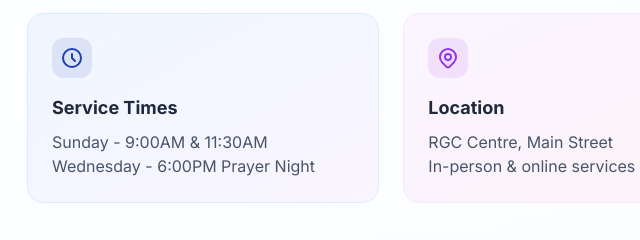
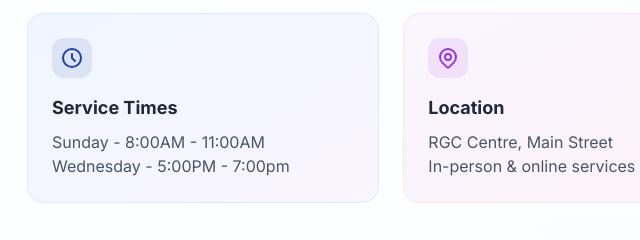
Before and after one commit to Adiga77/RGC-Prayer, a plain HTML site: page index.html in a window 1280 px wide. Shown: the part 1060-1300 px from the top of the page, 38-678 px from the left. Drawn offline with nearby package versions, Linux system fonts and the light colour scheme; no server answers.

Commit message:
add time for service

```diff
--- a/index.html
+++ b/index.html
@@ -517,8 +517,8 @@
                   Service Times
                 </h4>
                 <p class="text-slate-600">
-                  Sunday - 9:00AM & 11:30AM<br />
-                  Wednesday - 6:00PM Prayer Night
+                  Sunday - 8:00AM - 11:00AM<br />
+                  Wednesday - 5:00PM - 7:00pm
                 </p>
               </div>
               <div
```
